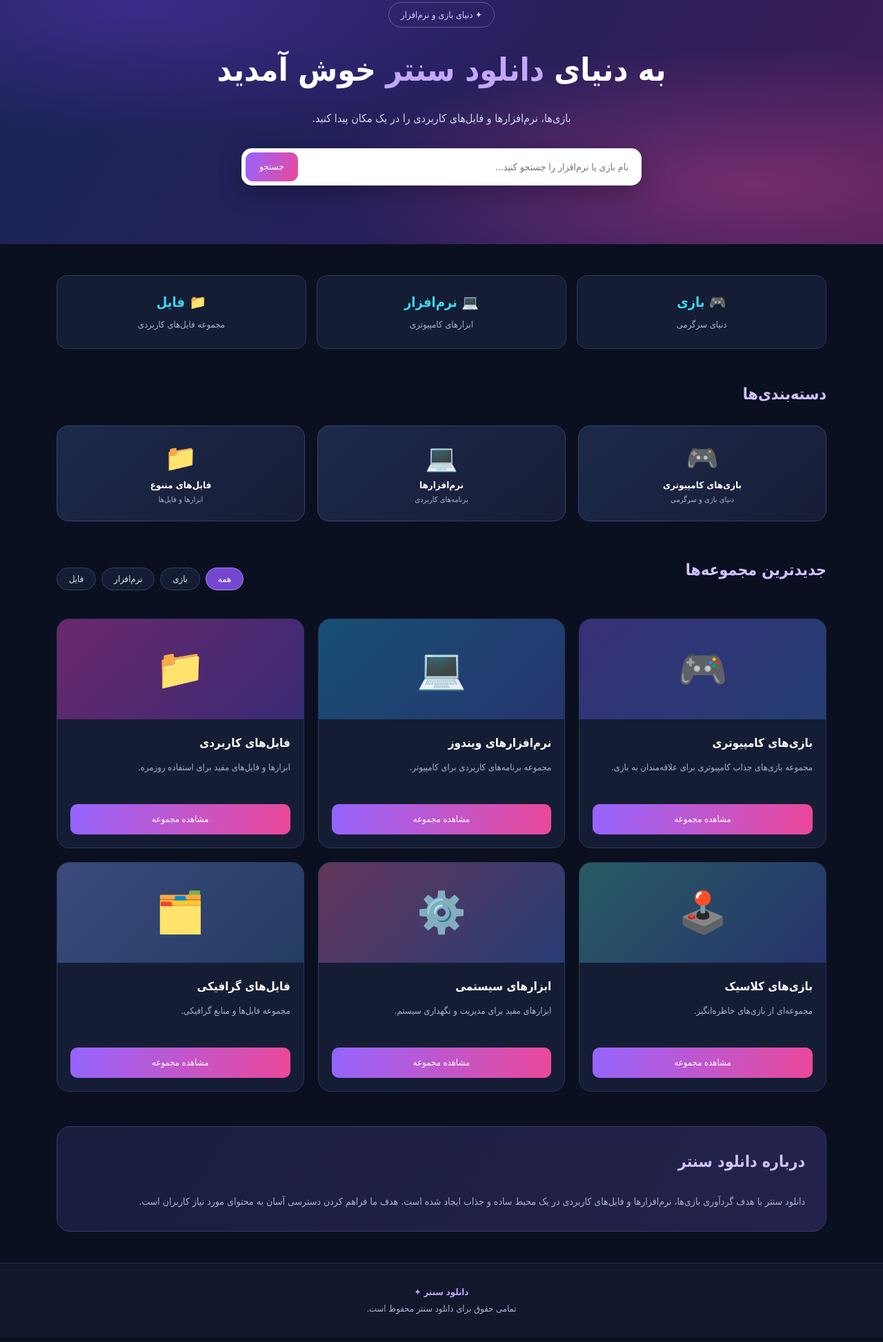
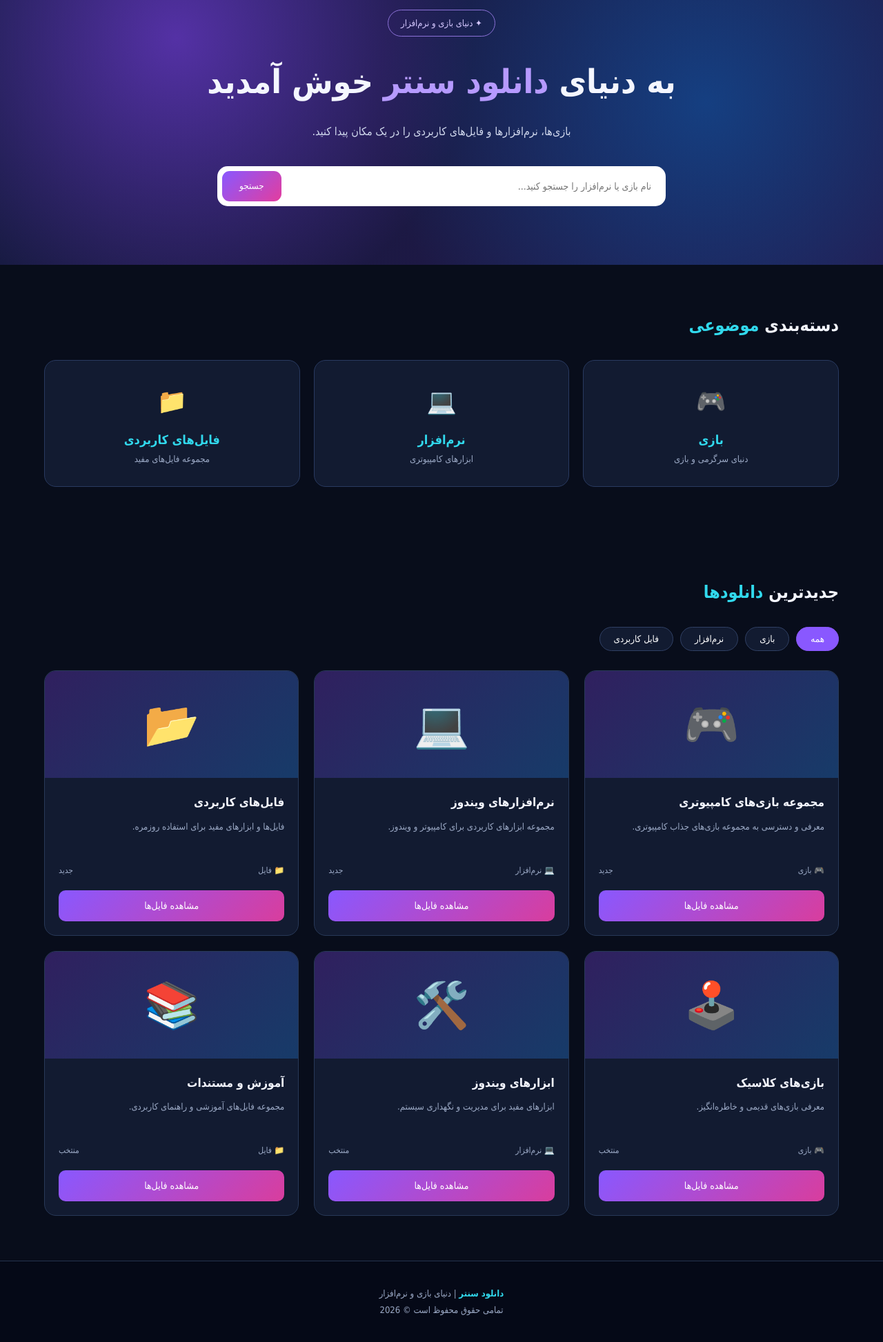
Before and after one commit to danialngh1993-boop/download-center, a plain HTML site: page index.html in a window 1280 px wide. Shown: the part 162-2108 px from the top of the page at 69% size. Drawn offline with Linux system fonts and the light colour scheme.

Commit message:
Update index.html

```diff
--- a/index.html
+++ b/index.html
@@ -4,29 +4,30 @@
 <head>
 <meta charset="UTF-8">
 <meta name="viewport" content="width=device-width, initial-scale=1.0">
-<title>دانلود سنتر | دنیای بازی و نرم‌افزار</title>
-<meta name="description" content="مرکز دانلود بازی، نرم‌افزار و فایل‌های کاربردی">
+<meta name="description" content="مرکز دانلود بازی، نرم افزار و فایل های کاربردی">
+<title>دانلود سنتر | دنیای بازی و نرم افزار</title>
+
 <style>
 * {
-  box-sizing: border-box;
   margin: 0;
   padding: 0;
+  box-sizing: border-box;
 }
 
 :root {
-  --bg: #0b1020;
-  --panel: #151d35;
-  --panel2: #1b2745;
-  --purple: #9465ff;
-  --pink: #ec4899;
-  --cyan: #38d9ef;
-  --muted: #a8b2cc;
+  --bg: #080d1b;
+  --panel: #121b31;
+  --panel2: #192541;
+  --purple: #8958ff;
+  --cyan: #31d9ed;
+  --text: #f4f6ff;
+  --muted: #9ba9c5;
 }
 
 body {
-  font-family: Tahoma, sans-serif;
+  font-family: Tahoma, Arial, sans-serif;
   background: var(--bg);
-  color: #fff;
+  color: var(--text);
   line-height: 1.8;
 }
 
@@ -35,21 +36,34 @@ a {
   color: inherit;
 }
 
+.container {
+  width: 90%;
+  max-width: 1200px;
+  margin: auto;
+}
+
+/* HEADER */
+
 header {
-  background: rgba(15,22,43,.96);
-  border-bottom: 1px solid #293452;
-  padding: 17px 7%;
+  background: rgba(12,18,35,.96);
+  border-bottom: 1px solid #263251;
+  position: sticky;
+  top: 0;
+  z-index: 100;
+}
+
+.nav {
+  min-height: 75px;
   display: flex;
   align-items: center;
   justify-content: space-between;
   gap: 20px;
-  flex-wrap: wrap;
 }
 
 .logo {
-  font-size: 25px;
+  font-size: 23px;
   font-weight: bold;
-  color: #b99aff;
+  color: white;
 }
 
 .logo span {
@@ -58,61 +72,61 @@ header {
 
 nav {
   display: flex;
-  gap: 25px;
-  flex-wrap: wrap;
+  gap: 28px;
 }
 
 nav a {
-  color: #d8def0;
-  font-size: 14px;
-  transition: .2s;
+  color: var(--muted);
+  transition: .3s;
 }
 
 nav a:hover {
   color: var(--cyan);
 }
 
+/* HERO */
+
 .hero {
-  padding: 85px 20px;
   text-align: center;
+  padding: 100px 20px 85px;
   background:
-    radial-gradient(ellipse at 15% 20%, #7c3aed55, transparent 40%),
-    radial-gradient(ellipse at 85% 80%, #ec489955, transparent 40%),
-    linear-gradient(120deg,#172554,#25205c,#401d56);
+    radial-gradient(circle at 20% 30%, #5431a5 0, transparent 40%),
+    radial-gradient(circle at 80% 50%, #153f81 0, transparent 45%),
+    linear-gradient(135deg,#101b3b,#25174a);
 }
 
-.hero .tag {
+.tag {
   display: inline-block;
-  padding: 6px 17px;
-  border: 1px solid #ffffff40;
+  border: 1px solid #8c72d8;
   border-radius: 30px;
-  color: #d8ceff;
+  padding: 7px 18px;
+  color: #d5c8ff;
+  margin-bottom: 22px;
   font-size: 13px;
-  margin-bottom: 20px;
 }
 
 .hero h1 {
-  font-size: clamp(28px,5vw,46px);
+  font-size: clamp(28px,5vw,48px);
   margin-bottom: 15px;
 }
 
 .hero h1 span {
-  color: #c4a8ff;
+  color: #b69aff;
 }
 
 .hero p {
-  color: #d4d8ee;
-  margin-bottom: 28px;
+  color: #d0d8ed;
+  margin-bottom: 35px;
 }
 
 .search-box {
-  max-width: 580px;
+  display: flex;
+  max-width: 650px;
   margin: auto;
-  display: flex;
   background: white;
-  padding: 6px;
   border-radius: 15px;
-  box-shadow: 0 10px 35px #0004;
+  padding: 7px;
+  gap: 8px;
 }
 
 .search-box input {
@@ -120,207 +134,161 @@ nav a:hover {
   min-width: 0;
   border: none;
   outline: none;
-  padding: 13px;
+  padding: 14px;
   font-family: inherit;
   font-size: 14px;
-  color: #17203a;
-  background: transparent;
+  color: #222;
 }
 
 .search-box button {
   border: none;
   border-radius: 11px;
-  padding: 0 20px;
+  padding: 0 25px;
+  background: linear-gradient(135deg,var(--purple),#e33d9e);
   color: white;
-  background: linear-gradient(110deg,var(--purple),var(--pink));
+  font-family: inherit;
   cursor: pointer;
-  font-family: inherit;
 }
 
-.container {
-  max-width: 1160px;
-  padding: 45px 22px;
-  margin: auto;
+/* GENERAL SECTIONS */
+
+section {
+  padding: 65px 0;
 }
 
 .section-title {
-  font-size: 23px;
-  margin-bottom: 25px;
-  color: #d1c2ff;
+  font-size: 25px;
+  margin-bottom: 28px;
 }
 
-.stats {
-  display: grid;
-  grid-template-columns: repeat(3,1fr);
-  gap: 15px;
-  margin-bottom: 45px;
+.section-title span {
+  color: var(--cyan);
 }
 
-.stat {
-  background: var(--panel);
-  border: 1px solid #2b385b;
-  padding: 20px;
-  border-radius: 15px;
-  text-align: center;
-}
-
-.stat strong {
-  display: block;
-  color: var(--cyan);
-  font-size: 20px;
-}
-
-.stat span {
-  font-size: 13px;
-  color: var(--muted);
-}
+/* CATEGORIES */
 
 .categories {
-  display: grid;
-  grid-template-columns: repeat(3,1fr);
-  gap: 18px;
-  margin-bottom: 50px;
-}
-
-.category {
-  border: 1px solid #38436c;
-  border-radius: 17px;
-  padding: 24px;
-  background: linear-gradient(140deg,#1d294a,#171d36);
-  text-align: center;
-  cursor: pointer;
-  transition: .25s;
-  color: white;
-  font-family: inherit;
-}
-
-.category:hover,
-.category.active {
-  transform: translateY(-5px);
-  border-color: var(--purple);
-  background: linear-gradient(140deg,#30245e,#1c3158);
-}
-
-.category .emoji {
-  font-size: 38px;
-  display: block;
-  margin-bottom: 10px;
-}
-
-.category strong {
-  display: block;
-  margin-bottom: 5px;
-}
-
-.category small {
-  color: var(--muted);
-}
-
-.toolbar {
-  display: flex;
-  align-items: center;
-  justify-content: space-between;
-  flex-wrap: wrap;
-  gap: 15px;
-  margin-bottom: 24px;
-}
-
-.filters {
-  display: flex;
-  gap: 8px;
-  flex-wrap: wrap;
-}
-
-.filter {
-  background: var(--panel);
-  border: 1px solid #34405f;
-  color: #dce3f5;
-  border-radius: 25px;
-  padding: 8px 17px;
-  cursor: pointer;
-  font-family: inherit;
-  font-size: 13px;
-}
-
-.filter.active,
-.filter:hover {
-  background: #7547cf;
-  border-color: #a78bfa;
-  color: white;
-}
-
-.downloads {
   display: grid;
   grid-template-columns: repeat(3,1fr);
   gap: 20px;
 }
 
+.category {
+  background: var(--panel);
+  border: 1px solid #293a60;
+  padding: 28px 15px;
+  text-align: center;
+  border-radius: 17px;
+  cursor: pointer;
+  transition: .3s;
+}
+
+.category:hover {
+  transform: translateY(-5px);
+  border-color: var(--cyan);
+  background: var(--panel2);
+}
+
+.category .emoji {
+  font-size: 35px;
+  margin-bottom: 8px;
+}
+
+.category h3 {
+  color: var(--cyan);
+  font-size: 18px;
+}
+
+.category p {
+  color: var(--muted);
+  font-size: 13px;
+}
+
+/* DOWNLOAD CARDS */
+
+.filters {
+  display: flex;
+  flex-wrap: wrap;
+  gap: 10px;
+  margin-bottom: 28px;
+}
+
+.filter {
+  background: var(--panel);
+  border: 1px solid #304064;
+  color: white;
+  padding: 9px 20px;
+  border-radius: 25px;
+  cursor: pointer;
+  font-family: inherit;
+}
+
+.filter.active,
+.filter:hover {
+  background: var(--purple);
+  border-color: var(--purple);
+}
+
+.download-grid {
+  display: grid;
+  grid-template-columns: repeat(3,1fr);
+  gap: 22px;
+}
+
 .card {
   background: var(--panel);
-  border: 1px solid #293858;
-  border-radius: 18px;
+  border: 1px solid #283958;
+  border-radius: 17px;
   overflow: hidden;
-  transition: .25s;
+  transition: .3s;
 }
 
 .card:hover {
-  transform: translateY(-6px);
+  transform: translateY(-5px);
   border-color: var(--purple);
-  box-shadow: 0 12px 30px #0004;
 }
 
-.cover {
-  height: 145px;
+.card-image {
+  height: 155px;
   display: flex;
   align-items: center;
   justify-content: center;
-  font-size: 58px;
-  background: linear-gradient(135deg,#373078,#243e73);
+  font-size: 65px;
+  background: linear-gradient(135deg,#30205f,#173b69);
 }
 
-.card:nth-child(2) .cover {
-  background: linear-gradient(135deg,#174f75,#26356f);
+.card-content {
+  padding: 20px;
 }
 
-.card:nth-child(3) .cover {
-  background: linear-gradient(135deg,#6b286c,#392a75);
+.card-content h3 {
+  font-size: 17px;
+  margin-bottom: 8px;
 }
 
-.card:nth-child(4) .cover {
-  background: linear-gradient(135deg,#285b62,#26336d);
-}
-
-.card:nth-child(5) .cover {
-  background: linear-gradient(135deg,#63365c,#283d75);
-}
-
-.card:nth-child(6) .cover {
-  background: linear-gradient(135deg,#394a7c,#253c62);
-}
-
-.card-body {
-  padding: 19px;
-}
-
-.card h3 {
-  font-size: 17px;
-  margin-bottom: 9px;
-}
-
-.card p {
+.card-content p {
   color: var(--muted);
   font-size: 13px;
   min-height: 48px;
 }
 
-.card-btn {
+.card-info {
+  display: flex;
+  justify-content: space-between;
+  color: var(--muted);
+  font-size: 12px;
+  margin: 17px 0;
+}
+
+.download-btn {
   display: block;
   text-align: center;
-  margin-top: 17px;
+  background: linear-gradient(135deg,var(--purple),#d93d9d);
   padding: 10px;
-  background: linear-gradient(100deg,var(--purple),var(--pink));
   border-radius: 10px;
-  font-size: 13px;
+  font-size: 14px;
+  color: white;
+  cursor: pointer;
 }
 
 .empty {
@@ -330,64 +298,58 @@ nav a:hover {
   padding: 35px;
 }
 
-.about {
-  background: linear-gradient(120deg,#191d3d,#24224c);
-  border: 1px solid #343c68;
-  border-radius: 20px;
-  padding: 30px;
-  margin-top: 50px;
-}
-
-.about p {
-  color: var(--muted);
-  font-size: 14px;
-  margin-top: 10px;
-}
+/* FOOTER */
 
 footer {
-  background: #11182c;
-  border-top: 1px solid #293452;
+  background: #050917;
+  border-top: 1px solid #25324e;
   text-align: center;
-  padding: 30px 15px;
+  padding: 35px 15px;
   color: var(--muted);
   font-size: 13px;
 }
 
 footer strong {
-  color: #c4a8ff;
+  color: var(--cyan);
 }
 
-@media(max-width:750px) {
-  header {
-    justify-content: center;
+/* MOBILE */
+
+@media(max-width:800px) {
+  .download-grid {
+    grid-template-columns: repeat(2,1fr);
+  }
+
+  .categories {
+    grid-template-columns: repeat(3,1fr);
   }
 
   nav {
-    justify-content: center;
-  }
-
-  .categories,
-  .downloads {
-    grid-template-columns: repeat(2,1fr);
-  }
-
-  .stats {
-    grid-template-columns: 1fr;
+    gap: 12px;
+    font-size: 12px;
   }
 }
 
-@media(max-width:480px) {
-  .categories,
-  .downloads {
+@media(max-width:550px) {
+  .nav {
+    flex-direction: column;
+    padding: 15px;
+  }
+
+  .categories {
+    grid-template-columns: 1fr;
+  }
+
+  .download-grid {
     grid-template-columns: 1fr;
   }
 
   .hero {
-    padding: 60px 15px;
+    padding: 65px 15px;
   }
 
-  .toolbar {
-    align-items: flex-start;
+  .search-box button {
+    padding: 0 14px;
   }
 }
 </style>
@@ -396,188 +358,202 @@ footer strong {
 <body>
 
 <header>
-  <div class="logo">دانلود <span>سنتر</span> ✦</div>
+  <div class="container nav">
+    <a href="#" class="logo">دانلود <span>سنتر</span> ✦</a>
+
     <nav>
       <a href="#">صفحه اصلی</a>
       <a href="#categories">دسته‌بندی‌ها</a>
       <a href="#downloads">دانلودها</a>
       <a href="#about">درباره ما</a>
     </nav>
+  </div>
 </header>
 
+<main>
+
 <section class="hero">
+  <div class="container">
     <div class="tag">✦ دنیای بازی و نرم‌افزار</div>
+
     <h1>به دنیای <span>دانلود سنتر</span> خوش آمدید</h1>
+
     <p>بازی‌ها، نرم‌افزارها و فایل‌های کاربردی را در یک مکان پیدا کنید.</p>
 
     <div class="search-box">
-    <input class="search" type="text"
+      <input id="searchInput" type="text"
         placeholder="نام بازی یا نرم‌افزار را جستجو کنید...">
-    <button type="button" id="searchBtn">جستجو</button>
+      <button id="searchBtn">جستجو</button>
+    </div>
   </div>
 </section>
 
-<main class="container">
+<section id="categories">
+  <div class="container">
+    <h2 class="section-title">دسته‌بندی <span>موضوعی</span></h2>
 
-  <div class="stats">
-    <div class="stat">
-      <strong>🎮 بازی</strong>
-      <span>دنیای سرگرمی</span>
-    </div>
-    <div class="stat">
-      <strong>💻 نرم‌افزار</strong>
-      <span>ابزارهای کامپیوتری</span>
-    </div>
-    <div class="stat">
-      <strong>📁 فایل</strong>
-      <span>مجموعه فایل‌های کاربردی</span>
-    </div>
+    <div class="categories">
+
+      <div class="category" data-category="game">
+        <div class="emoji">🎮</div>
+        <h3>بازی</h3>
+        <p>دنیای سرگرمی و بازی</p>
       </div>
 
-  <section id="categories">
-    <h2 class="section-title">دسته‌بندی‌ها</h2>
+      <div class="category" data-category="software">
+        <div class="emoji">💻</div>
+        <h3>نرم‌افزار</h3>
+        <p>ابزارهای کامپیوتری</p>
+      </div>
 
-    <div class="categories">
-      <button class="category" data-filter="game">
-        <span class="emoji">🎮</span>
-        <strong>بازی‌های کامپیوتری</strong>
-        <small>دنیای بازی و سرگرمی</small>
-      </button>
+      <div class="category" data-category="file">
+        <div class="emoji">📁</div>
+        <h3>فایل‌های کاربردی</h3>
+        <p>مجموعه فایل‌های مفید</p>
+      </div>
 
-      <button class="category" data-filter="software">
-        <span class="emoji">💻</span>
-        <strong>نرم‌افزارها</strong>
-        <small>برنامه‌های کاربردی</small>
-      </button>
-
-      <button class="category" data-filter="file">
-        <span class="emoji">📁</span>
-        <strong>فایل‌های متنوع</strong>
-        <small>ابزارها و فایل‌ها</small>
-      </button>
+    </div>
   </div>
 </section>
 
 <section id="downloads">
-    <div class="toolbar">
-      <h2 class="section-title">جدیدترین مجموعه‌ها</h2>
+  <div class="container">
+
+    <h2 class="section-title">جدیدترین <span>دانلودها</span></h2>
 
     <div class="filters">
       <button class="filter active" data-filter="all">همه</button>
       <button class="filter" data-filter="game">بازی</button>
       <button class="filter" data-filter="software">نرم‌افزار</button>
-        <button class="filter" data-filter="file">فایل</button>
-      </div>
+      <button class="filter" data-filter="file">فایل کاربردی</button>
     </div>
 
-    <div class="downloads">
+    <div class="download-grid" id="downloadGrid">
 
       <article class="card" data-category="game">
-        <div class="cover">🎮</div>
-        <div class="card-body">
-          <h3>بازی‌های کامپیوتری</h3>
-          <p>مجموعه بازی‌های جذاب کامپیوتری برای علاقه‌مندان به بازی.</p>
-          <a class="card-btn" href="#about">مشاهده مجموعه</a>
+        <div class="card-image">🎮</div>
+        <div class="card-content">
+          <h3>مجموعه بازی‌های کامپیوتری</h3>
+          <p>معرفی و دسترسی به مجموعه بازی‌های جذاب کامپیوتری.</p>
+          <div class="card-info">
+            <span>🎮 بازی</span>
+            <span>جدید</span>
+          </div>
+          <a href="#"
+            class="download-btn"
+            data-link="">مشاهده فایل‌ها</a>
         </div>
       </article>
 
       <article class="card" data-category="software">
-        <div class="cover">💻</div>
-        <div class="card-body">
+        <div class="card-image">💻</div>
+        <div class="card-content">
           <h3>نرم‌افزارهای ویندوز</h3>
-          <p>مجموعه برنامه‌های کاربردی برای کامپیوتر.</p>
-          <a class="card-btn" href="#about">مشاهده مجموعه</a>
+          <p>مجموعه ابزارهای کاربردی برای کامپیوتر و ویندوز.</p>
+          <div class="card-info">
+            <span>💻 نرم‌افزار</span>
+            <span>جدید</span>
+          </div>
+          <a href="#"
+            class="download-btn"
+            data-link="">مشاهده فایل‌ها</a>
         </div>
       </article>
 
       <article class="card" data-category="file">
-        <div class="cover">📁</div>
-        <div class="card-body">
+        <div class="card-image">📂</div>
+        <div class="card-content">
           <h3>فایل‌های کاربردی</h3>
-          <p>ابزارها و فایل‌های مفید برای استفاده روزمره.</p>
-          <a class="card-btn" href="#about">مشاهده مجموعه</a>
+          <p>فایل‌ها و ابزارهای مفید برای استفاده روزمره.</p>
+          <div class="card-info">
+            <span>📁 فایل</span>
+            <span>جدید</span>
+          </div>
+          <a href="#"
+            class="download-btn"
+            data-link="">مشاهده فایل‌ها</a>
         </div>
       </article>
 
       <article class="card" data-category="game">
-        <div class="cover">🕹️</div>
-        <div class="card-body">
+        <div class="card-image">🕹️</div>
+        <div class="card-content">
           <h3>بازی‌های کلاسیک</h3>
-          <p>مجموعه‌ای از بازی‌های خاطره‌انگیز.</p>
-          <a class="card-btn" href="#about">مشاهده مجموعه</a>
+          <p>معرفی بازی‌های قدیمی و خاطره‌انگیز.</p>
+          <div class="card-info">
+            <span>🎮 بازی</span>
+            <span>منتخب</span>
+          </div>
+          <a href="#" class="download-btn" data-link="">مشاهده فایل‌ها</a>
         </div>
       </article>
 
       <article class="card" data-category="software">
-        <div class="cover">⚙️</div>
-        <div class="card-body">
-          <h3>ابزارهای سیستمی</h3>
+        <div class="card-image">🛠️</div>
+        <div class="card-content">
+          <h3>ابزارهای ویندوز</h3>
           <p>ابزارهای مفید برای مدیریت و نگهداری سیستم.</p>
-          <a class="card-btn" href="#about">مشاهده مجموعه</a>
+          <div class="card-info">
+            <span>💻 نرم‌افزار</span>
+            <span>منتخب</span>
+          </div>
+          <a href="#" class="download-btn" data-link="">مشاهده فایل‌ها</a>
         </div>
       </article>
 
       <article class="card" data-category="file">
-        <div class="cover">🗂️</div>
-        <div class="card-body">
-          <h3>فایل‌های گرافیکی</h3>
-          <p>مجموعه فایل‌ها و منابع گرافیکی.</p>
-          <a class="card-btn" href="#about">مشاهده مجموعه</a>
+        <div class="card-image">📚</div>
+        <div class="card-content">
+          <h3>آموزش و مستندات</h3>
+          <p>مجموعه فایل‌های آموزشی و راهنمای کاربردی.</p>
+          <div class="card-info">
+            <span>📁 فایل</span>
+            <span>منتخب</span>
+          </div>
+          <a href="#" class="download-btn" data-link="">مشاهده فایل‌ها</a>
         </div>
       </article>
 
     </div>
 
     <div class="empty" id="empty">
-      موردی با این مشخصات پیدا نشد.
+      نتیجه‌ای برای جستجوی شما پیدا نشد.
     </div>
-  </section>
 
-  <section class="about" id="about">
-    <h2 class="section-title">درباره دانلود سنتر</h2>
-    <p>
-      دانلود سنتر با هدف گردآوری بازی‌ها، نرم‌افزارها
-      و فایل‌های کاربردی در یک محیط ساده و جذاب ایجاد شده است.
-      هدف ما فراهم کردن دسترسی آسان به محتوای مورد نیاز کاربران است.
-    </p>
+  </div>
 </section>
 
 </main>
 
-<footer>
-  <strong>دانلود سنتر ✦</strong>
-  <p>تمامی حقوق برای دانلود سنتر محفوظ است.</p>
+<footer id="about">
+  <p><strong>دانلود سنتر</strong> | دنیای بازی و نرم‌افزار</p>
+  <p>تمامی حقوق محفوظ است © 2026</p>
 </footer>
 
 <script>
-const searchInput = document.querySelector('.search');
-const cards = document.querySelectorAll('.card');
-const filters = document.querySelectorAll('[data-filter]');
+const searchInput = document.getElementById('searchInput');
+const searchBtn = document.getElementById('searchBtn');
+const cards = [...document.querySelectorAll('.card')];
+const filters = [...document.querySelectorAll('.filter')];
+const categories = [...document.querySelectorAll('.category')];
 const empty = document.getElementById('empty');
 
 let activeCategory = 'all';
 
-function normalize(text) {
-  return text.toLowerCase()
-    .replace(/ي/g, 'ی')
-    .replace(/ك/g, 'ک')
-    .trim();
-}
-
 function updateCards() {
-  const query = normalize(searchInput.value);
+  const search = searchInput.value.trim().toLowerCase();
   let visible = 0;
 
   cards.forEach(card => {
-    const text = normalize(card.innerText);
+    const text = card.innerText.toLowerCase();
     const category = card.dataset.category;
 
-    const matchesSearch = text.includes(query);
-    const matchesCategory =
+    const matchSearch = text.includes(search);
+    const matchCategory =
       activeCategory === 'all' ||
       category === activeCategory;
 
-    const show = matchesSearch && matchesCategory;
+    const show = matchSearch && matchCategory;
 
     card.style.display = show ? '' : 'none';
 
@@ -591,21 +567,49 @@ filters.forEach(button => {
   button.addEventListener('click', () => {
     activeCategory = button.dataset.filter;
 
-    filters.forEach(item => {
-      item.classList.toggle(
-        'active',
-        item.dataset.filter === activeCategory
+    filters.forEach(item =>
+      item.classList.toggle('active', item === button)
     );
-    });
 
     updateCards();
   });
 });
 
+categories.forEach(category => {
+  category.addEventListener('click', () => {
+    activeCategory = category.dataset.category;
+
+    filters.forEach(item =>
+      item.classList.toggle(
+        'active',
+        item.dataset.filter === activeCategory
+      )
+    );
+
+    updateCards();
+
+    document.getElementById('downloads')
+      .scrollIntoView({behavior:'smooth'});
+  });
+});
+
 searchInput.addEventListener('input', updateCards);
+searchBtn.addEventListener('click', updateCards);
 
-document.getElementById('searchBtn')
-  .addEventListener('click', updateCards);
+searchInput.addEventListener('keydown', event => {
+  if (event.key === 'Enter') updateCards();
+});
+
+document.querySelectorAll('.download-btn').forEach(button => {
+  button.addEventListener('click', event => {
+    const link = button.dataset.link;
+
+    if (!link) {
+      event.preventDefault();
+      alert('لینک دانلود این بخش هنوز ثبت نشده است.');
+    }
+  });
+});
 </script>
 
 </body>
```
Lines whose indentation alone changed are shown as unchanged.
